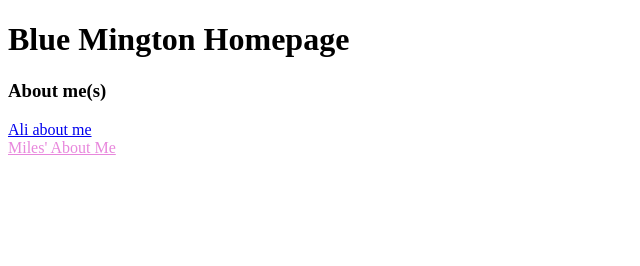
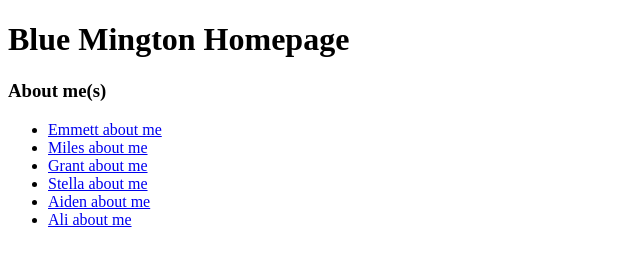
Before and after one commit to blue-mington/homepage, a plain HTML site: page index.html in a window 1280 px wide. Shown: the whole page, without its empty margins (0-640 px from the left). Drawn offline with Linux system fonts and the light colour scheme.

Commit message:
fixed ali's email link for him, fixed index that I accidentially overwrote because im an idiot :P

```diff
--- a/index.html
+++ b/index.html
@@ -4,13 +4,18 @@
     <meta charset="UTF-8" />
     <meta name="viewport" content="width=device-width, initial-scale=1.0" />
     <title>Blue Mington Homepage</title>
-    <h1>Blue Mington Homepage</h1>
   </head>
   <body>
+    <h1>Blue Mington Homepage</h1>
     <h3>About me(s)</h3>
-    <a href="about_me/ali.html">Ali about me</a>
-    <br>
-    <a href="about_me/miles.html" style = "color: rgb(232, 135, 220)">Miles' About Me</a>
+    <ul>
+      <li><a href="about_me/.html">Emmett about me</a></li>
+      <li><a href="about_me/miles.html">Miles about me</a></li>
+      <li><a href="about_me/.html">Grant about me</a></li>
+      <li><a href="about_me/.html">Stella about me</a></li>
+      <li><a href="about_me/.html">Aiden about me</a></li>
+      <li><a href="about_me/ali.html">Ali about me</a></li>
+    </ul>
   </body>
   <body></body>
 </html>
```
Also changed, not shown: about_me/ali.html (+2 -2 lines).
